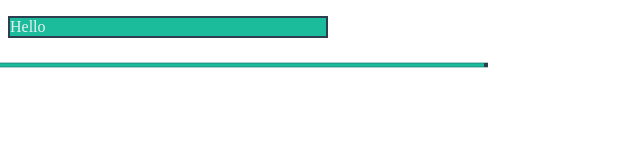
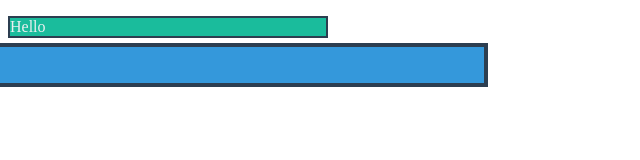
Before and after one commit to ghigbie/TransitionsAnimationsCSS, a plain HTML site: page playground/scale.html in a window 1280 px wide. Shown: the whole page, without its empty margins (0-640 px from the left). Drawn offline with Linux system fonts and the light colour scheme.

```diff
--- a/playground/scale.css
+++ b/playground/scale.css
@@ -7,5 +7,11 @@
 }
 
 .transformed{
-    transform: scale(2, 0.2);
+    background-color: #3498db;
+    transform: scale(2);
+    /*transform-origin: 0 0;*/
+    /*transform-origin: left, top;*/
+    /*transform-origin: left;*/
+    /*transform-origin: right;*/
+    transform-orign: center;
 }
```
